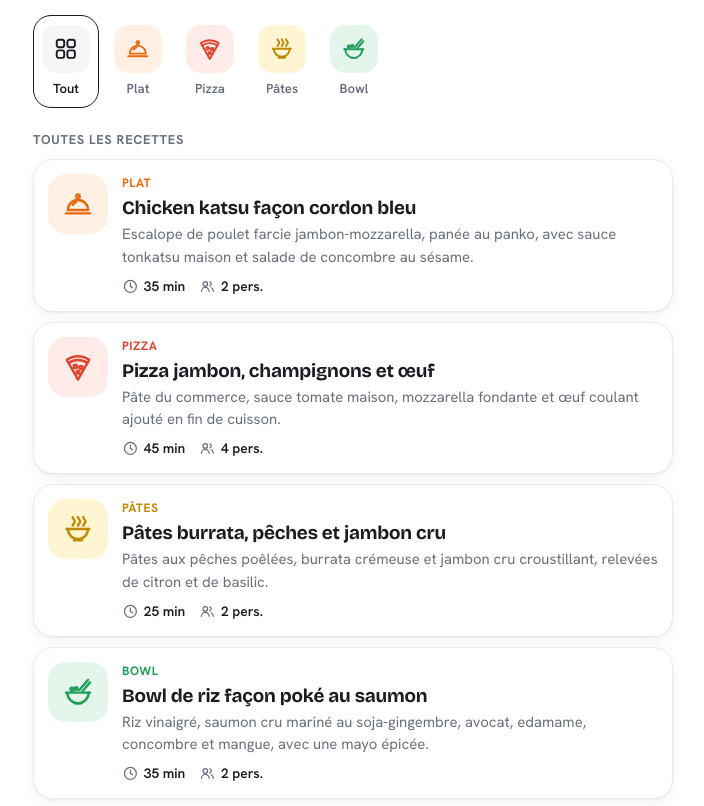
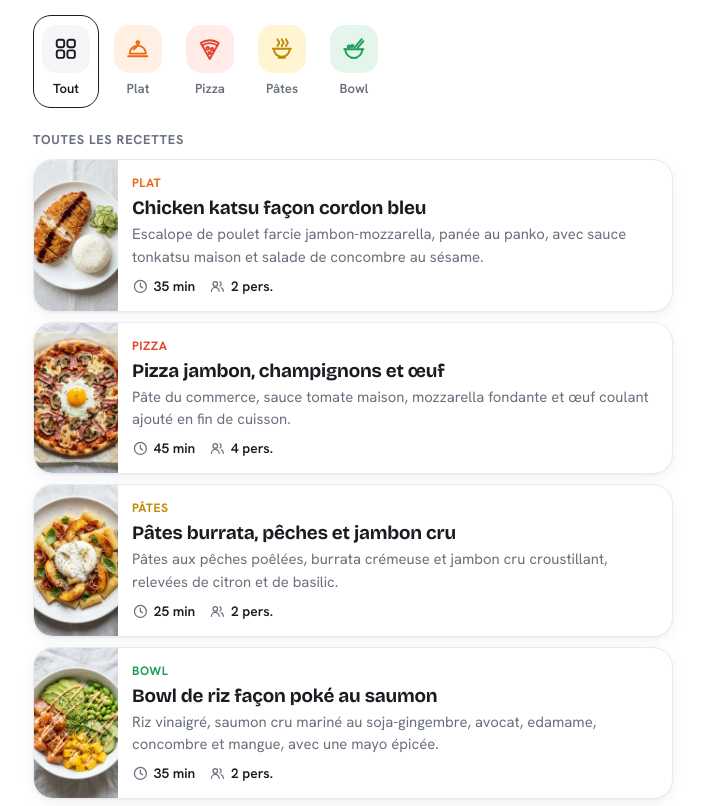
Before and after one commit to jourdainatlas/carnet, a plain HTML site: page index.html in a window 1280 px wide. Shown: the part 145-951 px from the top of the page, without its empty margins (287-991 px from the left). Drawn offline with nearby package versions, Linux system fonts and the light colour scheme.

Commit message:
Photos des plats dans les cartes de la liste
Chaque carte affiche à gauche une photo du plat sur toute sa hauteur.
Les 6 photos sont des illustrations générées (640 px, environ 80 Ko).
Sans photo, la carte garde une bande colorée avec le symbole de la
catégorie. Photos ajoutées au cache hors ligne, passé en v5.

Co-Authored-By: Claude Opus 5.5 <noreply@anthropic.com>
Claude-Session: https://claude.ai/code/session_01Fc4dPEV9r6wG4vsEjm5peD

```diff
--- a/index.html
+++ b/index.html
@@ -129,13 +129,14 @@ svg.i { width: 1em; height: 1em; flex: 0 0 auto; fill: none; stroke: currentColo
 .sec-label { margin-top: 18px; margin-bottom: 10px; font-size: 0.8rem; font-weight: 700; letter-spacing: 0.06em; text-transform: uppercase; color: var(--muted); }
 .cards { display: grid; gap: 10px; }
 .card {
-  display: grid; grid-template-columns: 60px 1fr; gap: 14px; align-items: start;
-  padding: 14px; border-radius: 20px; background: var(--bg);
+  display: grid; grid-template-columns: 84px minmax(0, 1fr); align-items: stretch;
+  border-radius: 20px; background: var(--bg); overflow: hidden;
   border: 1px solid var(--line); box-shadow: var(--shadow);
 }
 .card:active { background: var(--soft); }
-.card .tile { width: 60px; height: 60px; border-radius: 18px; display: grid; place-items: center; background: var(--ct); color: var(--c); font-size: 2rem; }
-.card-body { min-width: 0; display: grid; gap: 4px; }
+.card .ph { position: relative; min-height: 116px; background: var(--ct); color: var(--c); display: grid; place-items: center; font-size: 2rem; }
+.card .ph img { position: absolute; inset: 0; width: 100%; height: 100%; object-fit: cover; }
+.card-body { min-width: 0; display: grid; gap: 4px; align-content: start; padding: 14px 14px 14px 14px; }
 .card-top { display: flex; align-items: center; gap: 8px; }
 .card-cat { font-size: 0.76rem; font-weight: 700; letter-spacing: 0.04em; text-transform: uppercase; color: var(--c); }
 .new { font-size: 0.68rem; font-weight: 700; letter-spacing: 0.06em; text-transform: uppercase; color: var(--on-fill); background: var(--accent-fill); padding: 1px 8px; border-radius: 999px; }
@@ -531,7 +532,7 @@ svg.i { width: 1em; height: 1em; flex: 0 0 auto; fill: none; stroke: currentColo
     label.textContent = nq ? shown.length + (shown.length > 1 ? ' résultats' : ' résultat') : (cat === 'Tout' ? 'Toutes les recettes' : cat);
     rows.innerHTML = shown.length ? shown.map(function (r) {
       var k = catKey(r.category);
-      return '<a class="card c-' + k + '" href="#r-' + esc(r.id) + '"><span class="tile">' + ICON[k] + '</span>' +
+      return '<a class="card c-' + k + '" href="#r-' + esc(r.id) + '"><span class="ph">' + (r.photo ? '<img src="' + esc(r.photo) + '" alt="" loading="lazy" decoding="async">' : ICON[k]) + '</span>' +
         '<div class="card-body"><div class="card-top"><span class="card-cat">' + esc(r.category || 'Recette') + '</span>' +
         (isNew(r) ? '<span class="new">Nouveau</span>' : '') + '</div>' +
         '<h2>' + esc(r.title) + '</h2>' +
--- a/recipes.json
+++ b/recipes.json
@@ -178,7 +178,8 @@
       }
     ],
     "title": "Chicken katsu façon cordon bleu",
-    "total_minutes": 35
+    "total_minutes": 35,
+    "photo": "photos/chicken-katsu.jpg"
   },
   {
     "id": "pizza-jambon-champignons-oeuf",
@@ -294,7 +295,8 @@
       }
     ],
     "title": "Pizza jambon, champignons et œuf",
-    "total_minutes": 45
+    "total_minutes": 45,
+    "photo": "photos/pizza-jambon-champignons-oeuf.jpg"
   },
   {
     "id": "pates-burrata-peches",
@@ -407,7 +409,8 @@
       }
     ],
     "title": "Pâtes burrata, pêches et jambon cru",
-    "total_minutes": 25
+    "total_minutes": 25,
+    "photo": "photos/pates-burrata-peches.jpg"
   },
   {
     "id": "bowl-poke-saumon",
@@ -565,7 +568,8 @@
       }
     ],
     "title": "Bowl de riz façon poké au saumon",
-    "total_minutes": 35
+    "total_minutes": 35,
+    "photo": "photos/bowl-poke-saumon.jpg"
   },
   {
     "id": "burger-bacon-avocat",
@@ -738,7 +742,8 @@
       }
     ],
     "title": "Burger bacon-avocat et frites au four",
-    "total_minutes": 60
+    "total_minutes": 60,
+    "photo": "photos/burger-bacon-avocat.jpg"
   },
   {
     "id": "hambagu-oeuf-riz",
@@ -927,6 +932,7 @@
         "content": "Dans chaque assiette, poser un dôme de riz, la galette nappée de sauce, puis l'œuf au plat par-dessus. Parsemer d'oignon nouveau émincé et de graines de sésame. Crever le jaune à table : il se mêle à la sauce et au riz."
       }
     ],
-    "notes": "Le jaune coulant est la seconde sauce du plat : ne pas trop cuire les œufs, 3 minutes à couvert suffisent.\n\nPourquoi la galette est si moelleuse : la panade (chapelure et lait), l'oignon fondu et le pétrissage. Ne pas sauter le refroidissement de l'oignon.\n\nCuisson : la viande hachée doit être cuite à cœur, à 71 °C, sans trace rosée.\n\nSans Worcestershire : 1 c. à soupe de sauce soja et ½ c. à café de vinaigre balsamique pour 2 c. à soupe de Worcestershire.\n\nAccompagnement : quelques bouquets de brocoli à la vapeur (5 minutes) ou la salade de concombre au sésame du katsu apportent de la fraîcheur.\n\nÀ l'avance : les galettes façonnées se gardent 24 h au frais, ou 1 mois au congélateur, crues."
+    "notes": "Le jaune coulant est la seconde sauce du plat : ne pas trop cuire les œufs, 3 minutes à couvert suffisent.\n\nPourquoi la galette est si moelleuse : la panade (chapelure et lait), l'oignon fondu et le pétrissage. Ne pas sauter le refroidissement de l'oignon.\n\nCuisson : la viande hachée doit être cuite à cœur, à 71 °C, sans trace rosée.\n\nSans Worcestershire : 1 c. à soupe de sauce soja et ½ c. à café de vinaigre balsamique pour 2 c. à soupe de Worcestershire.\n\nAccompagnement : quelques bouquets de brocoli à la vapeur (5 minutes) ou la salade de concombre au sésame du katsu apportent de la fraîcheur.\n\nÀ l'avance : les galettes façonnées se gardent 24 h au frais, ou 1 mois au congélateur, crues.",
+    "photo": "photos/hambagu-oeuf-riz.jpg"
   }
 ]
```
Also changed, not shown: sw.js (+8 -2 lines), photos/bowl-poke-saumon.jpg (added), photos/burger-bacon-avocat.jpg (added), photos/chicken-katsu.jpg (added), photos/hambagu-oeuf-riz.jpg (added), photos/pates-burrata-peches.jpg (added), photos/pizza-jambon-champignons-oeuf.jpg (added), 1 other file.
